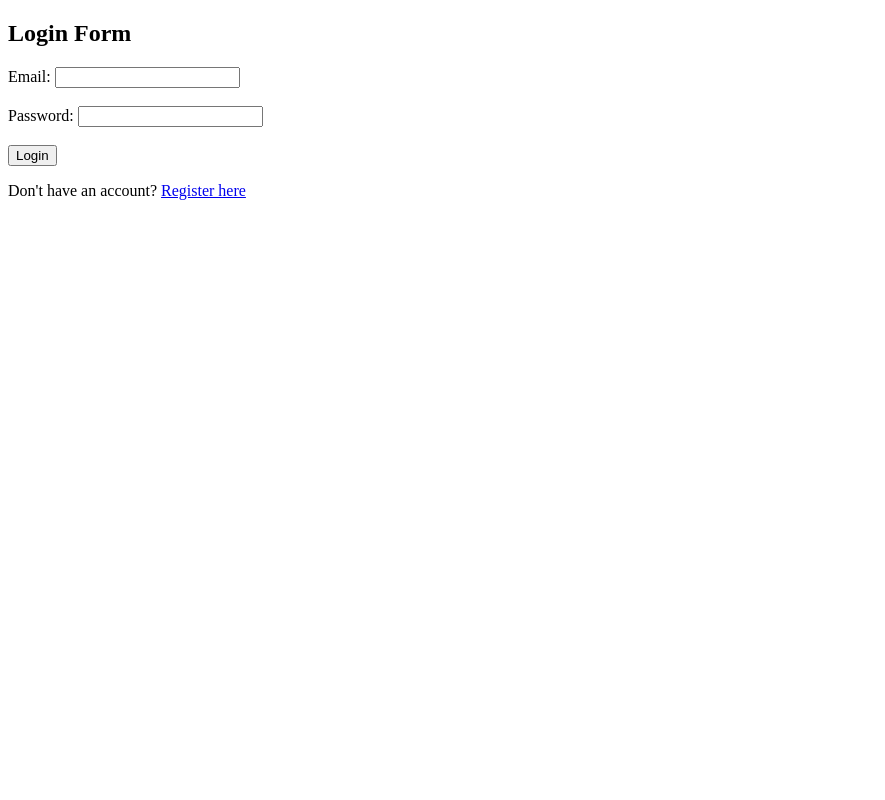
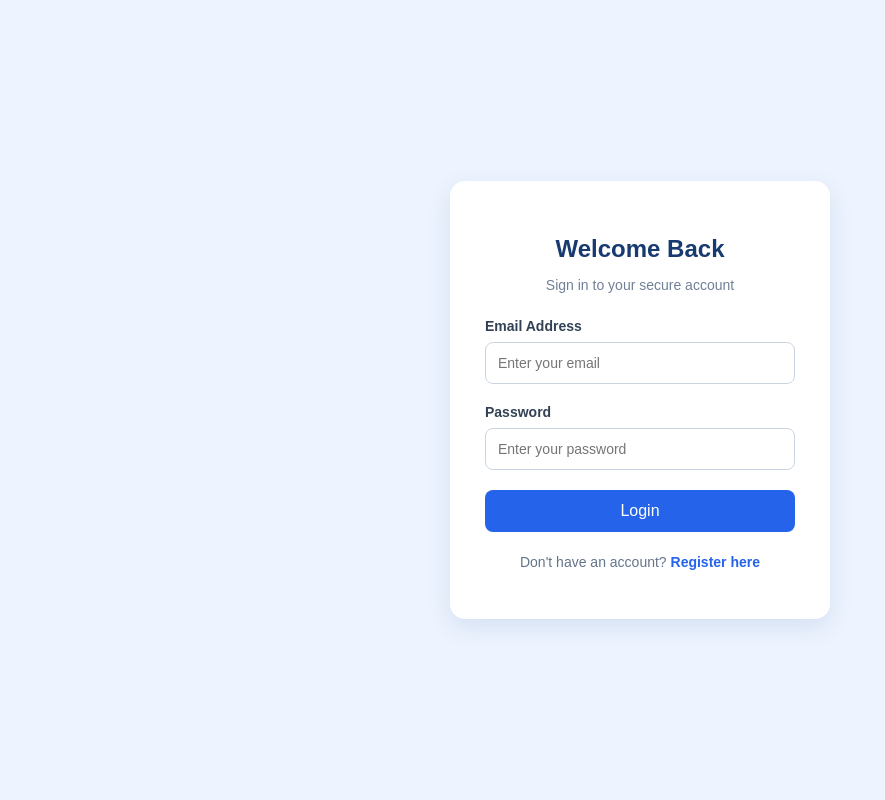
Before and after one commit to Mariam28-4-2005/Secure-Login-System, a Flask app: page /login in a window 1280 px wide. Shown: the whole page, without its empty margins (0-885 px from the left). Run offline with Flask 3, Linux system fonts and the light colour scheme.

Commit message:
Update login.html

```diff
--- a/templates/login.html
+++ b/templates/login.html
@@ -1,43 +1,150 @@
+
 <!DOCTYPE html>
 <html lang="en">
 <head>
     <meta charset="UTF-8">
-    <title>Login Form</title>
+    <meta name="viewport" content="width=device-width, initial-scale=1.0">
+    <title>Secure Login</title>
+
+    <style>
+        * {
+            box-sizing: border-box;
+        }
+
+        body {
+            margin: 0;
+            font-family: Arial, sans-serif;
+            background: #edf4ff;
+            min-height: 100vh;
+            display: flex;
+            justify-content: center;
+            align-items: center;
+        }
+
+        .login-card {
+            background: white;
+            width: 380px;
+            max-width: 90%;
+            padding: 35px;
+            border-radius: 15px;
+            box-shadow: 0 8px 25px rgba(0, 50, 120, 0.10);
+        }
+
+        h2 {
+            color: #173b70;
+            text-align: center;
+            margin-bottom: 8px;
+        }
+
+        .subtitle {
+            text-align: center;
+            color: #718096;
+            font-size: 14px;
+            margin-bottom: 25px;
+        }
+
+        label {
+            display: block;
+            margin-bottom: 8px;
+            color: #334155;
+            font-weight: bold;
+            font-size: 14px;
+        }
+
+        input {
+            width: 100%;
+            padding: 12px;
+            margin-bottom: 20px;
+            border: 1px solid #cbd5e1;
+            border-radius: 8px;
+            font-size: 14px;
+        }
+
+        input:focus {
+            outline: 2px solid #93c5fd;
+            border-color: #2563eb;
+        }
+
+        button {
+            width: 100%;
+            padding: 12px;
+            background: #2563eb;
+            color: white;
+            border: none;
+            border-radius: 8px;
+            font-size: 16px;
+            cursor: pointer;
+        }
+
+        button:hover {
+            background: #1d4ed8;
+        }
+
+        .register-link {
+            text-align: center;
+            margin-top: 22px;
+            font-size: 14px;
+            color: #64748b;
+        }
+
+        a {
+            color: #2563eb;
+            text-decoration: none;
+            font-weight: bold;
+        }
+
+        .message {
+            background: #fef2f2;
+            color: #b91c1c;
+            padding: 10px;
+            border-radius: 8px;
+            margin-bottom: 15px;
+            font-size: 14px;
+        }
+    </style>
 </head>
+
 <body>
+    <div class="login-card">
 
-    <h2>Login Form</h2>
+        <h2>Welcome Back</h2>
+        <p class="subtitle">Sign in to your secure account</p>
 
         {% with messages = get_flashed_messages() %}
             {% if messages %}
-        <div style="color: red;">
                 {% for message in messages %}
-                <p>{{ message }}</p>
+                    <div class="message">{{ message }}</div>
                 {% endfor %}
-        </div>
             {% endif %}
         {% endwith %}
 
+        <form action="/login" method="POST">
 
-    <form action="/login" method="POST">
-        <label>Email:</label>
-        <input type="email" name="email" required>
+            <label for="email">Email Address</label>
+            <input type="email"
+                   id="email"
+                   name="email"
+                   placeholder="Enter your email"
+                   autocomplete="email"
+                   required>
 
-        <br><br>
-
-        <label>Password:</label>
-        <input type="password" name="password" required>
-
-        <br><br>
+            <label for="password">Password</label>
+            <input type="password"
+                   id="password"
+                   name="password"
+                   placeholder="Enter your password"
+                   autocomplete="current-password"
+                   required>
 
             <button type="submit">Login</button>
+
         </form>
 
-<p>
+        <p class="register-link">
             Don't have an account?
             <a href="/register">Register here</a>
         </p>
 
-
+    </div>
 </body>
 </html>
```
Lines whose indentation alone changed are shown as unchanged.
